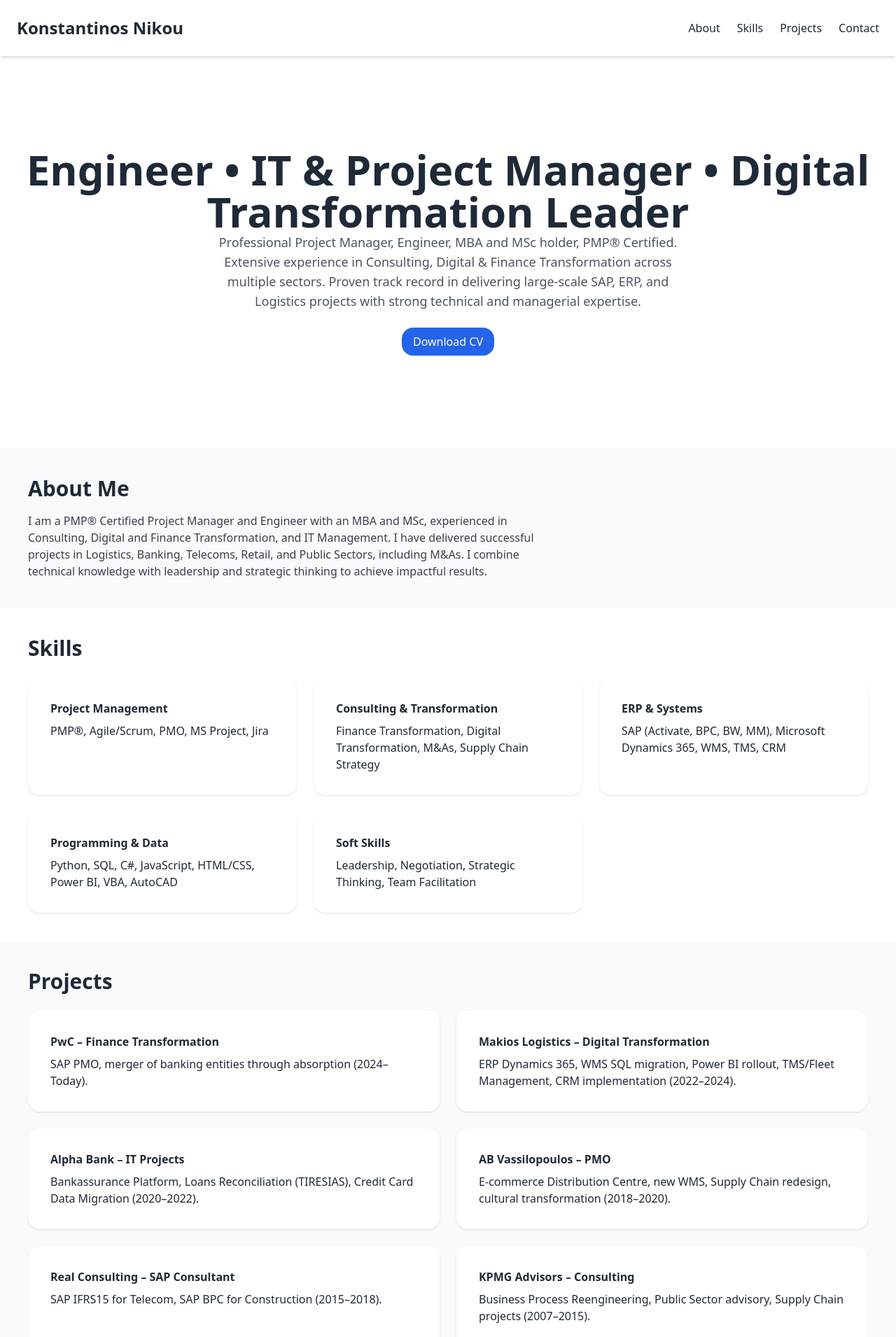
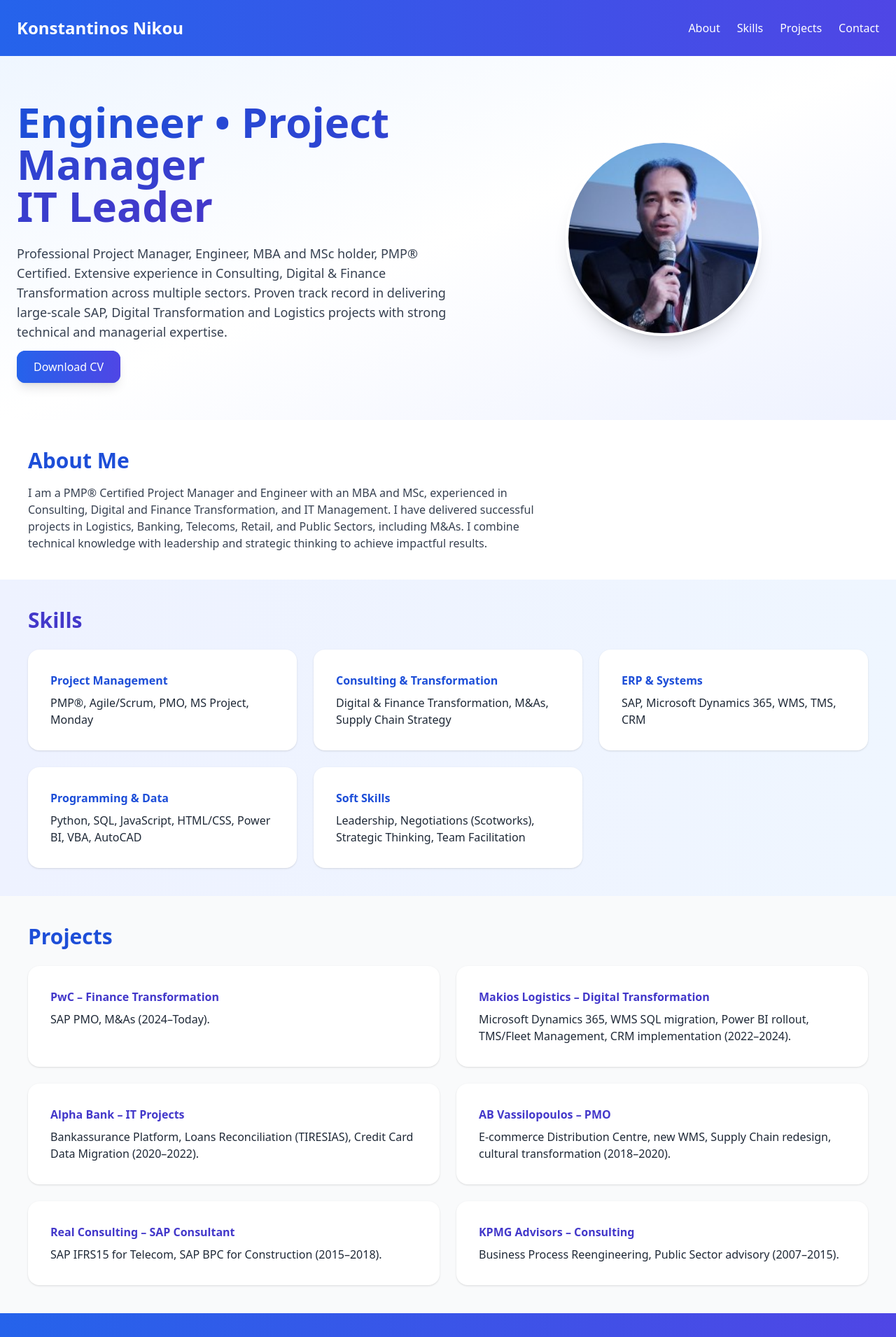
Before and after one commit to knikou/portfolio, a Next.js app: page / in a window 1280 px wide. Shown: the top 1910 px of the page at 70% size. Built offline with nearby package versions, Linux system fonts and the light colour scheme.

Commit message:
Profile update

```diff
--- a/app/page.tsx
+++ b/app/page.tsx
@@ -3,75 +3,125 @@
 import { motion } from "framer-motion";
 import { Card, CardContent } from "@/components/ui/card";
 import { Button } from "@/components/ui/button";
+import Image from "next/image";
 
 export default function Portfolio() {
   return (
     <div className="min-h-screen bg-white text-gray-800">
       {/* Header */}
-      <header className="p-6 flex justify-between items-center shadow-md">
+      <header className="p-6 flex justify-between items-center shadow-md bg-gradient-to-r from-blue-600 to-indigo-600 text-white">
         <h1 className="text-2xl font-bold">Konstantinos Nikou</h1>
         <nav className="space-x-6">
-          <a href="#about" className="hover:text-blue-600">About</a>
-          <a href="#skills" className="hover:text-blue-600">Skills</a>
-          <a href="#projects" className="hover:text-blue-600">Projects</a>
-          <a href="#contact" className="hover:text-blue-600">Contact</a>
+          <a href="#about" className="hover:text-yellow-300">About</a>
+          <a href="#skills" className="hover:text-yellow-300">Skills</a>
+          <a href="#projects" className="hover:text-yellow-300">Projects</a>
+          <a href="#contact" className="hover:text-yellow-300">Contact</a>
         </nav>
       </header>
 
       {/* Hero */}
-      <section className="flex flex-col items-center justify-center h-[70vh] text-center">
+      <section className="relative flex flex-col md:flex-row items-center justify-center h-[65vh] text-center md:text-left px-6 bg-gradient-to-br from-blue-50 via-white to-indigo-50">
+        <div className="flex-1 space-y-6">
           <motion.h2
             initial={{ opacity: 0, y: -20 }}
             animate={{ opacity: 1, y: 0 }}
           >
-          <span className="text-4xl md:text-6xl font-bold mb-4">
-            Engineer • IT & Project Manager • Digital Transformation Leader
+            <span className="text-4xl md:text-6xl font-bold bg-gradient-to-r from-blue-700 to-indigo-700 bg-clip-text text-transparent">
+              Engineer • Project Manager <br /> IT Leader
             </span>
           </motion.h2>
-        <p className="text-lg text-gray-600 max-w-2xl">
-          Professional Project Manager, Engineer, MBA and MSc holder, PMP® Certified. Extensive experience in Consulting, Digital & Finance Transformation across multiple sectors. Proven track record in delivering large-scale SAP, ERP, and Logistics projects with strong technical and managerial expertise.
+          <p className="text-lg text-gray-700 max-w-2xl">
+            Professional Project Manager, Engineer, MBA and MSc holder, PMP® Certified.
+            Extensive experience in Consulting, Digital & Finance Transformation across multiple sectors.
+            Proven track record in delivering large-scale SAP, Digital Transformation and Logistics projects
+            with strong technical and managerial expertise.
           </p>
-        <Button className="mt-6">Download CV</Button>
+          <br /><Button asChild className="bg-gradient-to-r from-blue-600 to-indigo-600 text-white px-6 py-3 rounded-xl shadow-lg hover:from-blue-700 hover:to-indigo-700">
+            <a href="/CV_Nikou_Konstantinos.pdf" download>
+              Download CV
+            </a>
+          </Button>
+        </div>
+
+        {/* Profile Image */}
+        <div className="flex-1 mt-8 md:mt-0 flex justify-center">
+          <Image
+            src="/profile.jpg"
+            alt="Konstantinos Nikou"
+            width={280}
+            height={280}
+            className="rounded-full shadow-xl border-4 border-white"
+          />
+        </div>
       </section>
 
       {/* About */}
-      <section id="about" className="p-10 bg-gray-50">
-        <h3 className="text-3xl font-bold mb-4">About Me</h3>
+      <section id="about" className="p-10 bg-white">
+        <h3 className="text-3xl font-bold mb-4 text-blue-700">About Me</h3>
         <p className="max-w-3xl text-gray-700">
-          I am a PMP® Certified Project Manager and Engineer with an MBA and MSc, experienced in Consulting, Digital and Finance Transformation, and IT Management. I have delivered successful projects in Logistics, Banking, Telecoms, Retail, and Public Sectors, including M&As. I combine technical knowledge with leadership and strategic thinking to achieve impactful results.
+          I am a PMP® Certified Project Manager and Engineer with an MBA and MSc, experienced in Consulting,
+          Digital and Finance Transformation, and IT Management. I have delivered successful projects in Logistics,
+          Banking, Telecoms, Retail, and Public Sectors, including M&As. I combine technical knowledge with leadership
+          and strategic thinking to achieve impactful results.
         </p>
       </section>
 
       {/* Skills */}
-      <section id="skills" className="p-10">
-        <h3 className="text-3xl font-bold mb-6">Skills</h3>
+      <section id="skills" className="p-10 bg-gradient-to-r from-indigo-50 to-blue-50">
+        <h3 className="text-3xl font-bold mb-6 text-indigo-700">Skills</h3>
         <div className="grid md:grid-cols-3 gap-6">
-          <Card><CardContent className="p-4"><h4 className="font-semibold mb-2">Project Management</h4><p>PMP®, Agile/Scrum, PMO, MS Project, Jira</p></CardContent></Card>
-          <Card><CardContent className="p-4"><h4 className="font-semibold mb-2">Consulting & Transformation</h4><p>Finance Transformation, Digital Transformation, M&As, Supply Chain Strategy</p></CardContent></Card>
-          <Card><CardContent className="p-4"><h4 className="font-semibold mb-2">ERP & Systems</h4><p>SAP (Activate, BPC, BW, MM), Microsoft Dynamics 365, WMS, TMS, CRM</p></CardContent></Card>
-          <Card><CardContent className="p-4"><h4 className="font-semibold mb-2">Programming & Data</h4><p>Python, SQL, C#, JavaScript, HTML/CSS, Power BI, VBA, AutoCAD</p></CardContent></Card>
-          <Card><CardContent className="p-4"><h4 className="font-semibold mb-2">Soft Skills</h4><p>Leadership, Negotiation, Strategic Thinking, Team Facilitation</p></CardContent></Card>
+          <Card className="shadow-md hover:shadow-lg transition">
+            <CardContent className="p-4">
+              <h4 className="font-semibold mb-2 text-blue-700">Project Management</h4>
+              <p>PMP®, Agile/Scrum, PMO, MS Project, Monday</p>
+            </CardContent>
+          </Card>
+          <Card className="shadow-md hover:shadow-lg transition">
+            <CardContent className="p-4">
+              <h4 className="font-semibold mb-2 text-blue-700">Consulting & Transformation</h4>
+              <p>Digital & Finance Transformation, M&As, Supply Chain Strategy</p>
+            </CardContent>
+          </Card>
+          <Card className="shadow-md hover:shadow-lg transition">
+            <CardContent className="p-4">
+              <h4 className="font-semibold mb-2 text-blue-700">ERP & Systems</h4>
+              <p>SAP, Microsoft Dynamics 365, WMS, TMS, CRM</p>
+            </CardContent>
+          </Card>
+          <Card className="shadow-md hover:shadow-lg transition">
+            <CardContent className="p-4">
+              <h4 className="font-semibold mb-2 text-blue-700">Programming & Data</h4>
+              <p>Python, SQL, JavaScript, HTML/CSS, Power BI, VBA, AutoCAD</p>
+            </CardContent>
+          </Card>
+          <Card className="shadow-md hover:shadow-lg transition">
+            <CardContent className="p-4">
+              <h4 className="font-semibold mb-2 text-blue-700">Soft Skills</h4>
+              <p>Leadership, Negotiations (Scotworks), Strategic Thinking, Team Facilitation</p>
+            </CardContent>
+          </Card>
         </div>
       </section>
 
       {/* Projects */}
       <section id="projects" className="p-10 bg-gray-50">
-        <h3 className="text-3xl font-bold mb-6">Projects</h3>
+        <h3 className="text-3xl font-bold mb-6 text-blue-700">Projects</h3>
         <div className="grid md:grid-cols-2 gap-6">
-          <Card><CardContent className="p-4"><h4 className="font-semibold mb-2">PwC – Finance Transformation</h4><p>SAP PMO, merger of banking entities through absorption (2024–Today).</p></CardContent></Card>
-          <Card><CardContent className="p-4"><h4 className="font-semibold mb-2">Makios Logistics – Digital Transformation</h4><p>ERP Dynamics 365, WMS SQL migration, Power BI rollout, TMS/Fleet Management, CRM implementation (2022–2024).</p></CardContent></Card>
-          <Card><CardContent className="p-4"><h4 className="font-semibold mb-2">Alpha Bank – IT Projects</h4><p>Bankassurance Platform, Loans Reconciliation (TIRESIAS), Credit Card Data Migration (2020–2022).</p></CardContent></Card>
-          <Card><CardContent className="p-4"><h4 className="font-semibold mb-2">AB Vassilopoulos – PMO</h4><p>E-commerce Distribution Centre, new WMS, Supply Chain redesign, cultural transformation (2018–2020).</p></CardContent></Card>
-          <Card><CardContent className="p-4"><h4 className="font-semibold mb-2">Real Consulting – SAP Consultant</h4><p>SAP IFRS15 for Telecom, SAP BPC for Construction (2015–2018).</p></CardContent></Card>
-          <Card><CardContent className="p-4"><h4 className="font-semibold mb-2">KPMG Advisors – Consulting</h4><p>Business Process Reengineering, Public Sector advisory, Supply Chain projects (2007–2015).</p></CardContent></Card>
+          {/* ... same project cards, maybe add hover effect */}
+          <Card className="hover:shadow-lg transition"><CardContent className="p-4"><h4 className="font-semibold mb-2 text-indigo-700">PwC – Finance Transformation</h4><p>SAP PMO, M&As (2024–Today).</p></CardContent></Card>
+          <Card className="hover:shadow-lg transition"><CardContent className="p-4"><h4 className="font-semibold mb-2 text-indigo-700">Makios Logistics – Digital Transformation</h4><p>Microsoft Dynamics 365, WMS SQL migration, Power BI rollout, TMS/Fleet Management, CRM implementation (2022–2024).</p></CardContent></Card>
+          <Card className="hover:shadow-lg transition"><CardContent className="p-4"><h4 className="font-semibold mb-2 text-indigo-700">Alpha Bank – IT Projects</h4><p>Bankassurance Platform, Loans Reconciliation (TIRESIAS), Credit Card Data Migration (2020–2022).</p></CardContent></Card>
+          <Card className="hover:shadow-lg transition"><CardContent className="p-4"><h4 className="font-semibold mb-2 text-indigo-700">AB Vassilopoulos – PMO</h4><p>E-commerce Distribution Centre, new WMS, Supply Chain redesign, cultural transformation (2018–2020).</p></CardContent></Card>
+          <Card className="hover:shadow-lg transition"><CardContent className="p-4"><h4 className="font-semibold mb-2 text-indigo-700">Real Consulting – SAP Consultant</h4><p>SAP IFRS15 for Telecom, SAP BPC for Construction (2015–2018).</p></CardContent></Card>
+          <Card className="hover:shadow-lg transition"><CardContent className="p-4"><h4 className="font-semibold mb-2 text-indigo-700">KPMG Advisors – Consulting</h4><p>Business Process Reengineering, Public Sector advisory (2007–2015).</p></CardContent></Card>
         </div>
       </section>
 
       {/* Contact */}
-      <section id="contact" className="p-10 text-center">
+      <section id="contact" className="p-10 text-center bg-gradient-to-r from-blue-600 to-indigo-600 text-white">
         <h3 className="text-3xl font-bold mb-4">Get in Touch</h3>
-        <p className="text-gray-700 mb-4">Email: <a href="mailto:kostas.nikou@gmail.com" className="text-blue-600">kostas.nikou@gmail.com</a></p>
-        <Button asChild>
+        <p className="mb-4">Email: <a href="mailto:kostas.nikou@gmail.com" className="underline">kostas.nikou@gmail.com</a></p>
+        <Button asChild className="bg-white text-blue-700 hover:bg-gray-100 px-6 py-3 rounded-xl shadow-md">
           <a href="https://www.linkedin.com/in/knikou/" target="_blank">Connect on LinkedIn</a>
         </Button>
       </section>
```
Also changed, not shown: public/profile.jpg (added), 1 other file (tests, documents, lock files or other folders). Lines whose indentation alone changed are shown as unchanged.
